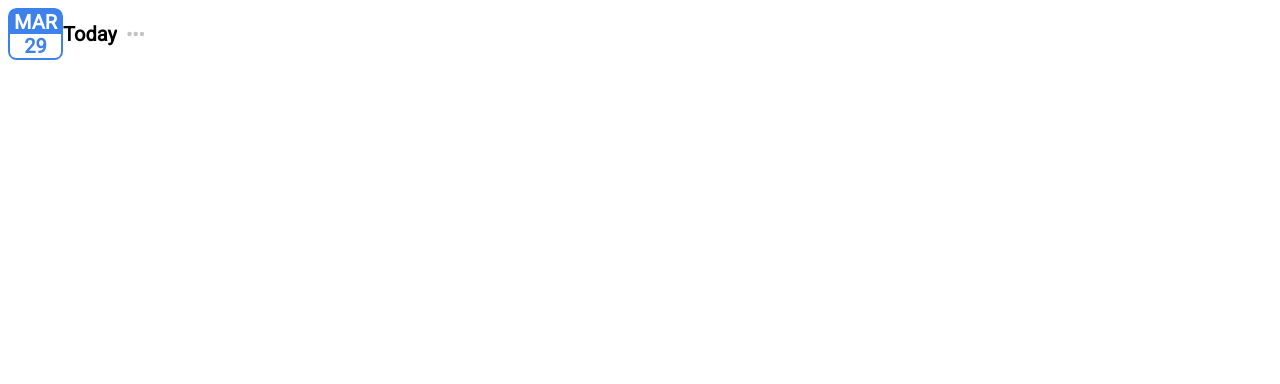
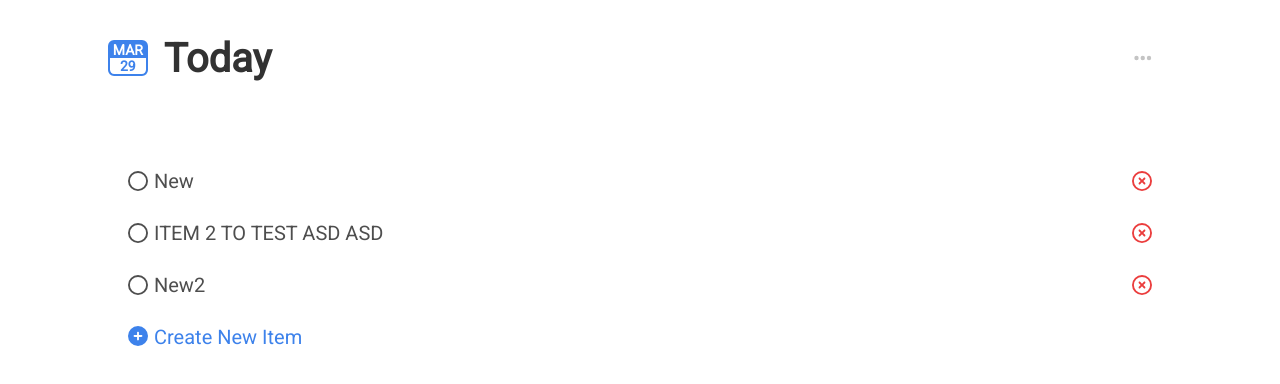
Before and after one commit to mirxsp/todo-list, an Angular app: page / in a window 1280 px wide. Shown: the top 384 px of the page. Built offline with nearby package versions, Linux system fonts and the light colour scheme.

Commit message:
Style and code updates

```diff
--- a/src/app/shared/button/button.component.scss
+++ b/src/app/shared/button/button.component.scss
@@ -1,8 +1,8 @@
 :host{
     border: none;
     background: #FFF;
-    border-radius: 0.2em;
-    padding: 0.4em 0.8em;
+    border-radius: 0.5em;
+    padding: 0.4em 1em;
     user-select: none;
     width: fit-content;
     cursor: pointer;
--- a/src/app/shared/date/date.component.scss
+++ b/src/app/shared/date/date.component.scss
@@ -11,6 +11,7 @@
     background-color: $color;
 }
 span{
+    font-size: 1em;
     font-weight: 700;
     background-color: #fff;
     width: 100%;
@@ -19,6 +20,7 @@
     user-select: none;
 
     &.month{
+        font-size: 1em;
         padding: 0 0.2em;
         color: #fff;
         background-color: transparent;
--- a/src/app/shared/dropdown/dropdown.component.ts
+++ b/src/app/shared/dropdown/dropdown.component.ts
@@ -7,7 +7,7 @@
 })
 export class DropdownComponent implements OnInit {
   @Input() items!: string[];
-  @Output() select = new EventEmitter<Number>();
+  @Output() select = new EventEmitter<number>();
   expanded: boolean = false;
   constructor() { }
 
@@ -20,7 +20,7 @@
     }
   }
 
-  onSelect(id: Number) {
+  onSelect(id: number) {
     this.select.emit(id);
   }
 }
--- a/src/app/shared/radio-button/radio-button.component.html
+++ b/src/app/shared/radio-button/radio-button.component.html
@@ -1,5 +1,5 @@
-<div (click)="onClick()">
+<div id="content" (click)="onClick()">
     <fa-icon [icon]="getIcon()"></fa-icon>
     <span [ngClass]="{'done': checked, 'text': true}">{{text}}</span>
 </div>
-<fa-icon (click)="onDelete()" class="close" [icon]="['far','circle-xmark']"></fa-icon>
+<fa-icon *ngIf="deletable" (click)="onDelete()" class="close" [icon]="['far','circle-xmark']"></fa-icon>
--- a/src/app/shared/radio-button/radio-button.component.scss
+++ b/src/app/shared/radio-button/radio-button.component.scss
@@ -2,7 +2,6 @@
     display: flex;
     align-items: center;
     background: #FFF;
-    padding: 0.5em 1em;
     border-radius: 0.5em;
     font-size: 1rem;
     font-style: normal;
@@ -16,9 +15,16 @@
         box-shadow: 0px 3px 6px 1px #00000026;
     }
 }
+#content{
+    padding: 0.5em 1em;
+    width: 100%;
+    cursor: pointer;
+}
 fa-icon.close{
+    margin: 0.5em 1em 0.5em auto;
     margin-left: auto;
     color: #EB3D3D;
+    cursor: pointer;
 }
 span.text{
     margin-left: 0.3em;
--- a/src/app/shared/radio-button/radio-button.component.ts
+++ b/src/app/shared/radio-button/radio-button.component.ts
@@ -9,6 +9,7 @@
 export class RadioButtonComponent implements OnInit {
   @Input() checked: boolean = false;
   @Input() text: string = '';
+  @Input() deletable: boolean = true;
   @Output() change = new EventEmitter<boolean>();
   @Output() deleteRequest = new EventEmitter<RadioButtonComponent>();
 
--- /dev/null
+++ b/src/app/todo-list/models/todo-list-item-model.ts
@@ -0,0 +1,14 @@
+export class TodoListItemModel{
+    Title!: string;
+    Status!: TodoListItemStatus;
+
+    constructor(title: string, status: TodoListItemStatus){
+        this.Title = title;
+        this.Status = status;
+    }
+}
+export enum TodoListItemStatus{
+    Completed,
+    InProgress,
+    Removed
+}
--- a/src/app/todo-list/todo-list.component.html
+++ b/src/app/todo-list/todo-list.component.html
@@ -1,5 +1,18 @@
 <header>
     <app-date></app-date>
     <h1>Today</h1>
-    <app-dropdown [items]="['Completed','In progress','Removed']"></app-dropdown>
+    <app-dropdown [items]="['Completed','In progress','Removed']" (select)="onViewChange($event)"></app-dropdown>
 </header>
+<div id="items">
+    <ng-container *ngFor="let item of items;index as i">
+        <app-radio-button
+            *ngIf="item.Status==currentView"
+            [text]="item.Title"
+            (deleteRequest)="onDelete(i)"
+            [checked]="currentView==0"
+            (change)="onChange(i,$event)"
+            [deletable]="currentView!=2"></app-radio-button>
+    </ng-container>
+
+    <button *ngIf="currentView==1" app-button [icon]="['fas','circle-plus']">Create New Item</button>
+</div>
--- a/src/app/todo-list/todo-list.component.scss
+++ b/src/app/todo-list/todo-list.component.scss
@@ -1,5 +1,30 @@
 header{
+    padding: 0 5em;
     display: flex;
     flex-direction: row;
     align-items: center;
+    app-date{
+        font-size: 0.7em;
+    }
+    h1{
+        user-select: none;
+        font-size: 2em;
+        color: #323232;
+        margin-left: 0.4em;
+    }
+    app-dropdown{
+        margin-left: auto;
+        margin-right: 0.55em;
+    }
 }
+#items{
+    padding: 2em 5em;
+    *{
+        margin-top: 0.6em;
+    }
+    button{
+        width: 100%;
+        text-align: left;
+        color: #3D82EB;
+    }
+}
--- a/src/app/todo-list/todo-list.component.ts
+++ b/src/app/todo-list/todo-list.component.ts
@@ -1,4 +1,5 @@
 import { Component, OnInit } from '@angular/core';
+import { TodoListItemModel, TodoListItemStatus } from './models/todo-list-item-model';
 
 @Component({
   selector: 'app-todo-list',
@@ -6,10 +7,27 @@
   styleUrls: ['./todo-list.component.scss']
 })
 export class TodoListComponent implements OnInit {
-
+  items = [
+    new TodoListItemModel("New",TodoListItemStatus.InProgress),
+    new TodoListItemModel("ITEM 2 TO TEST ASD ASD",TodoListItemStatus.InProgress),
+    new TodoListItemModel("New2",TodoListItemStatus.InProgress),
+    new TodoListItemModel("COMPLETED1",TodoListItemStatus.Completed),
+    new TodoListItemModel("COMPLETED22",TodoListItemStatus.Completed),
+    new TodoListItemModel("Removed",TodoListItemStatus.Removed),
+  ]
+  currentView: TodoListItemStatus = TodoListItemStatus.InProgress;
   constructor() { }
 
   ngOnInit(): void {
   }
 
+  onDelete(id: number){
+    this.items[id].Status = TodoListItemStatus.Removed;
+  }
+  onChange(id: number, checked: boolean){
+    this.items[id].Status = checked ? TodoListItemStatus.Completed : TodoListItemStatus.InProgress;
+  }
+  onViewChange(id: number){
+    this.currentView = <TodoListItemStatus>id;
+  }
 }
```
